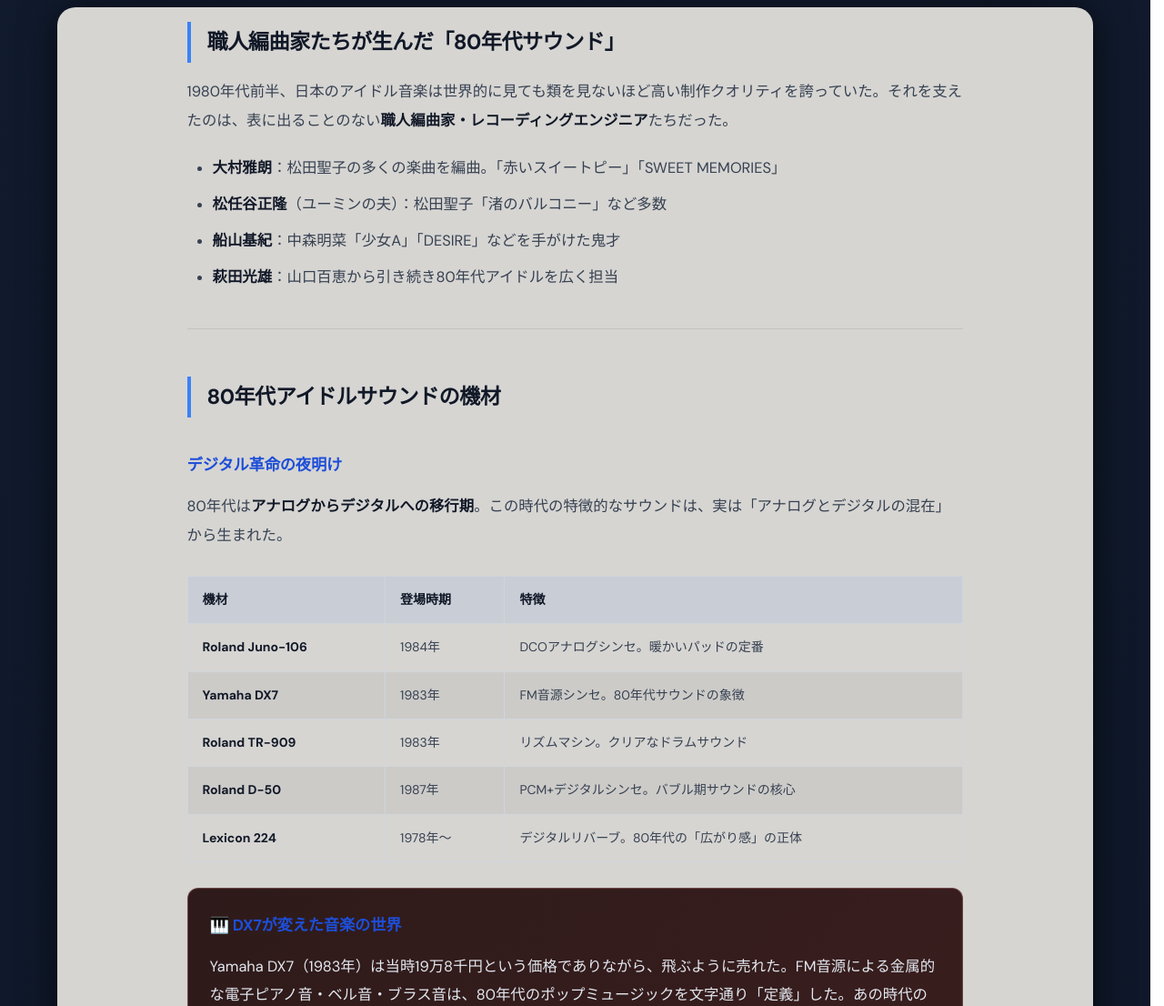
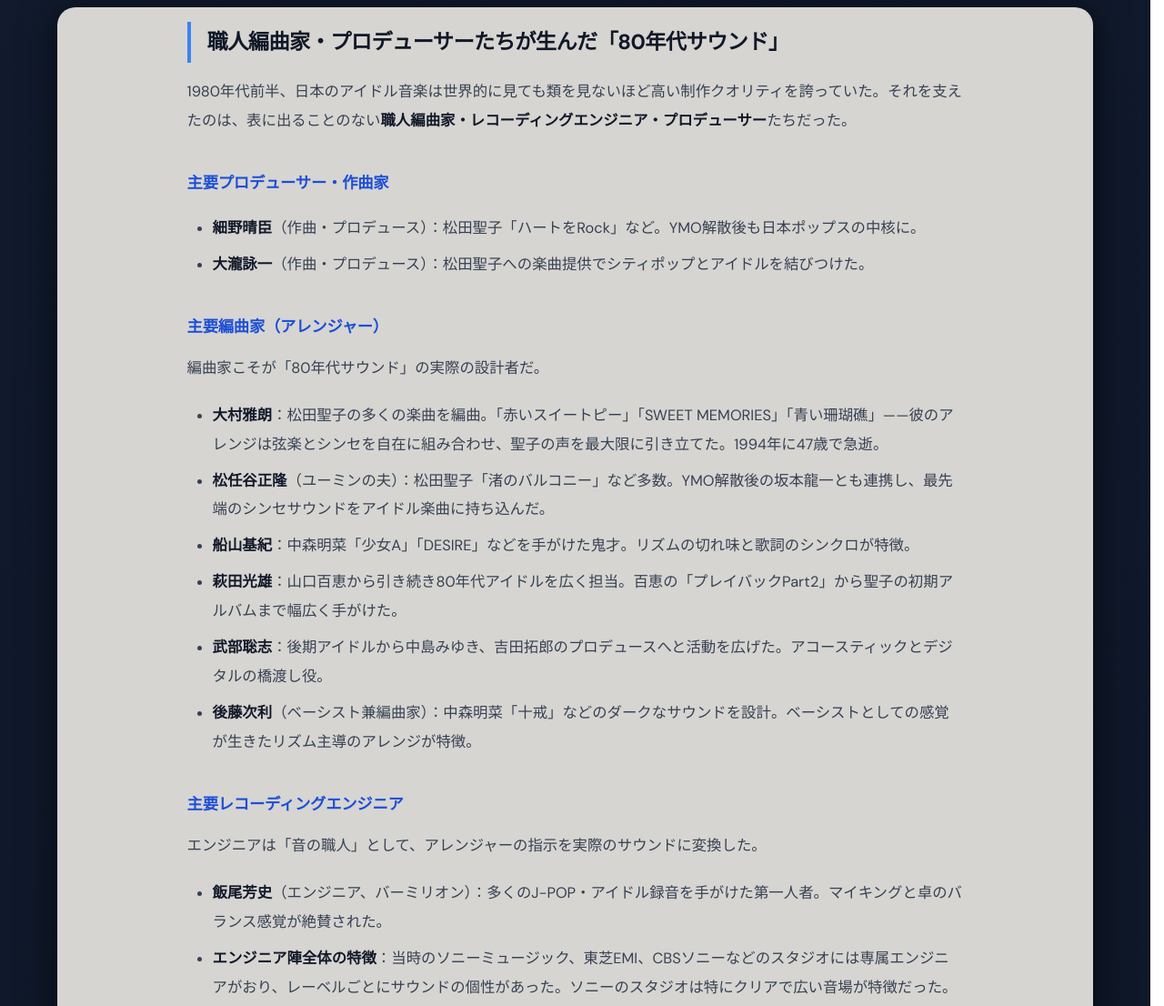
Before and after one commit to cooltake/cooltake.github.io, a Jekyll site: the page built from _posts/2026-05-30-japan-music-06-80s-idol-production.md, in a window 1280 px wide and 1400 px high, scrolled down 231 px. Shown: the part 138-1244 px from the top of the window at 91% size. Built offline with Jekyll 4.4.1, drawn with Linux system fonts in a browser that asks for light colours; some web fonts are replaced; some of the changed text lies outside the part shown; grey boxes are pictures that could not be loaded.

Commit message:
deploy: sync from staging (_posts/2026-05-30-japan-music-06-80s-idol-production.md)

````diff
--- a/_posts/2026-05-30-japan-music-06-80s-idol-production.md
+++ b/_posts/2026-05-30-japan-music-06-80s-idol-production.md
@@ -3,46 +3,64 @@
 title: "80年代アイドル黄金期の音楽制作【1980〜1988年】松田聖子・中森明菜を支えた職人サウンド"
 date: 2026-05-30
 tags: [DAW, VST, プラグイン, 音楽制作, MIX, リバーブ]
+description: "松田聖子・中森明菜・少年隊が輝いた80年代アイドル黄金期。大村雅朗・松任谷正隆ら編曲家が作り上げた「バブル前夜のサウンド」の秘密と、現代DAWでの再現テクニックを完全解説。"
 image: /assets/images/thumb-80s-idol.jpg
-description: "松田聖子・中森明菜・少年隊が輝いた80年代アイドル黄金期。大村雅朗・松任谷正隆ら編曲家が作り上げた「バブル前夜のサウンド」の秘密と、現代DAWでの再現テクニックを完全解説。"
 ---
 
+## 職人編曲家・プロデューサーたちが生んだ「80年代サウンド」
 
-## 職人編曲家たちが生んだ「80年代サウンド」
+1980年代前半、日本のアイドル音楽は世界的に見ても類を見ないほど高い制作クオリティを誇っていた。それを支えたのは、表に出ることのない**職人編曲家・レコーディングエンジニア・プロデューサー**たちだった。
 
-1980年代前半、日本のアイドル音楽は世界的に見ても類を見ないほど高い制作クオリティを誇っていた。それを支えたのは、表に出ることのない**職人編曲家・レコーディングエンジニア**たちだった。
+### 主要プロデューサー・作曲家
 
-- **大村雅朗**：松田聖子の多くの楽曲を編曲。「赤いスイートピー」「SWEET MEMORIES」
-- **松任谷正隆**（ユーミンの夫）：松田聖子「渚のバルコニー」など多数
-- **船山基紀**：中森明菜「少女A」「DESIRE」などを手がけた鬼才
-- **萩田光雄**：山口百恵から引き続き80年代アイドルを広く担当
+- **細野晴臣**（作曲・プロデュース）：松田聖子「ハートをRock」など。YMO解散後も日本ポップスの中核に。
+- **大瀧詠一**（作曲・プロデュース）：松田聖子への楽曲提供でシティポップとアイドルを結びつけた。
 
----
+### 主要編曲家（アレンジャー）
+
+編曲家こそが「80年代サウンド」の実際の設計者だ。
+
+- **大村雅朗**：松田聖子の多くの楽曲を編曲。「赤いスイートピー」「SWEET MEMORIES」「青い珊瑚礁」——彼のアレンジは弦楽とシンセを自在に組み合わせ、聖子の声を最大限に引き立てた。1994年に47歳で急逝。
+- **松任谷正隆**（ユーミンの夫）：松田聖子「渚のバルコニー」など多数。YMO解散後の坂本龍一とも連携し、最先端のシンセサウンドをアイドル楽曲に持ち込んだ。
+- **船山基紀**：中森明菜「少女A」「DESIRE」などを手がけた鬼才。リズムの切れ味と歌詞のシンクロが特徴。
+- **萩田光雄**：山口百恵から引き続き80年代アイドルを広く担当。百恵の「プレイバックPart2」から聖子の初期アルバムまで幅広く手がけた。
+- **武部聡志**：後期アイドルから中島みゆき、吉田拓郎のプロデュースへと活動を広げた。アコースティックとデジタルの橋渡し役。
+- **後藤次利**（ベーシスト兼編曲家）：中森明菜「十戒」などのダークなサウンドを設計。ベーシストとしての感覚が生きたリズム主導のアレンジが特徴。
+
+### 主要レコーディングエンジニア
+
+エンジニアは「音の職人」として、アレンジャーの指示を実際のサウンドに変換した。
+
+- **飯尾芳史**（エンジニア、バーミリオン）：多くのJ-POP・アイドル録音を手がけた第一人者。マイキングと卓のバランス感覚が絶賛された。
+- **エンジニア陣全体の特徴**：当時のソニーミュージック、東芝EMI、CBSソニーなどのスタジオには専属エンジニアがおり、レーベルごとにサウンドの個性があった。ソニーのスタジオは特にクリアで広い音場が特徴だった。
+
+<figure style="margin:1.5rem 0;">
+<img src="/assets/images/japan-music-06-img1.jpg" alt="1980年代 日本のレコーディングスタジオ コンソール" style="width:100%;border-radius:10px;height:auto;" loading="lazy">
+<figcaption style='font-size:.8rem;color:#9ca3af;text-align:center;margin-top:.3rem;'>80年代アイドルサウンドを作り上げた大型スタジオ。SSLコンソールとYamaha DX7が並ぶ（イメージ）</figcaption>
+</figure>
+
 
 ## 80年代アイドルサウンドの機材
 
 ### デジタル革命の夜明け
 
-80年代は**アナログからデジタルへの移行期**。この時代の特徴的なサウンドは、実は「アナログとデジタルの混在」から生まれた。
-
 | 機材 | 登場時期 | 特徴 |
 |---|---|---|
 | **Roland Juno-106** | 1984年 | DCOアナログシンセ。暖かいパッドの定番 |
-| **Yamaha DX7** | 1983年 | FM音源シンセ。80年代サウンドの象徴 |
-| **Roland TR-909** | 1983年 | リズムマシン。クリアなドラムサウンド |
+| **Yamaha DX7**<a href="https://h.accesstrade.net/sp/cc?rk=01001xqc00os63&url=https%3A%2F%2Fwww.soundhouse.co.jp%2Fproducts%2Fdetail%2Fitem%2F205252%2F" rel="nofollow" referrerpolicy="no-referrer-when-downgrade" style="font-size:.8rem;color:#1e3a5f;font-weight:600;margin-left:.3em;">🛒 サウンドハウスで見る</a> | 1983年 | FM音源シンセ。80年代サウンドの象徴 |
+| **Roland TR-909**<a href="https://h.accesstrade.net/sp/cc?rk=01001xqc00os63&url=https%3A%2F%2Fwww.soundhouse.co.jp%2Fproducts%2Fdetail%2Fitem%2F320011%2F" rel="nofollow" referrerpolicy="no-referrer-when-downgrade" style="font-size:.8rem;color:#1e3a5f;font-weight:600;margin-left:.3em;">🛒 サウンドハウスで見る</a> | 1983年 | リズムマシン。クリアなドラムサウンド |
 | **Roland D-50** | 1987年 | PCM+デジタルシンセ。バブル期サウンドの核心 |
-| **Lexicon 224** | 1978年〜 | デジタルリバーブ。80年代の「広がり感」の正体 |
+| **Lexicon 224**<a href="https://h.accesstrade.net/sp/cc?rk=01001xqc00os63&url=https%3A%2F%2Fwww.soundhouse.co.jp%2Fproducts%2Fdetail%2Fitem%2F360986%2F" rel="nofollow" referrerpolicy="no-referrer-when-downgrade" style="font-size:.8rem;color:#1e3a5f;font-weight:600;margin-left:.3em;">🛒 サウンドハウスで見る</a> | 1978年〜 | デジタルリバーブ。80年代の「広がり感」の正体 |
 
-<div style="background:linear-gradient(135deg,#2e1a1a,#3a1e1e);border-radius:12px;padding:1.5rem;margin:1.5rem 0;border:1px solid rgba(252,165,165,.3);">
-<h3 style="color:#fca5a5;margin-top:0;">🎹 DX7が変えた音楽の世界</h3>
-<p style="color:#e2e8f0;">Yamaha DX7（1983年）は当時19万8千円という価格でありながら、飛ぶように売れた。FM音源による金属的な電子ピアノ音・ベル音・ブラス音は、80年代のポップミュージックを文字通り「定義」した。あの時代の音楽に必ずと言っていいほど入っているEレズ（DXベース）やマリンバ系の音——すべてDX7の仕業だ。</p>
+<div style="background:#e8edf2;border-radius:12px;padding:1.5rem;margin:1.5rem 0;border-left:4px solid #1e3a5f;">
+<h3 style="color:#111827;margin-top:0;">🎹 DX7が変えた音楽の世界</h3>
+<p style="color:#374151;">Yamaha DX7（1983年）は当時19万8千円という価格でありながら、飛ぶように売れた。FM音源による金属的な電子ピアノ音・ベル音・ブラス音は、80年代のポップミュージックを文字通り「定義」した。あの時代の音楽に必ずと言っていいほど入っているEレズ（DXベース）やマリンバ系の音——すべてDX7の仕業だ。</p>
 </div>
 
----
 
-## 80年代サウンドの特徴的な手法
+## 80年代アイドルの音作りの特徴と技法
 
-### ゲートリバーブ
+### ゲートリバーブ——「ドッカーン」スネアの秘密
 
 「ドッカーン」という爆発的なスネアの残響——これが**ゲートリバーブ**。Phil Collinsの「In the Air Tonight」（1981年）で世界に広まり、日本の80年代アイドル楽曲にも大量に使われた。
 
@@ -51,96 +69,7 @@
 2. ノイズゲートでリバーブの尾を早めに切る
 3. 「バシッ」という鋭い残響感が生まれる
 
-現代のプラグインでは：**Waves H-Reverb**、**FabFilter Pro-R**のゲートモードで再現可能。
-
-### コーラスエフェクト
-
-80年代シンセの広がり感の正体は**コーラス**。Juno-106の内蔵コーラスが代表例。現代では：
-- **Roland Juno-106 (Roland Cloud)**
-- **Arturia Juno V**
-- **Valhalla Chorus**（無料）
-
-### デジタルリバーブの「ウォッシュ」感
-
-Lexiconのリバーブが作る「空間の広さ」——現代では：
-- **Lexicon MPX Native Reverb**
-- **Valhalla Room**
-- **Soundtoys Little Plate**
-
-<div style="margin:1.5rem 0;">
-<a href="https://h.accesstrade.net/sp/cc?rk=0100pdhv00n9hy&url=https%3A%2F%2Fwww.soundhouse.co.jp%2Fsearch%2Findex%3Fs_category_cd%3D311%26s_maker_cd%3D%26s_search_all%3D%26s_ord%3D" rel="nofollow" referrerpolicy="no-referrer-when-downgrade" style="display:inline-block;text-decoration:none;">
-<img src="/assets/images/btn-soundhouse.jpg" alt="サウンドハウスで探す" width="600" height="155" style="max-width:100%;height:auto;border-radius:14px;display:block;">
-</a>
-</div>
-
----
-
-## 現代DAWで「80年代アイドルサウンド」を再現するセットアップ
-
-### 必須プラグイン構成
-
-```
-ドラム：  TR-909サンプル + ゲートリバーブ
-ベース：  DX7ベース（FM音源プラグイン）
-コード：  Juno-106コーラスパッド
-リード：  D-50系PCMシンセ
-リバーブ：Lexicon系プラグイン（ロング設定）
-マスター：わずかなサチュレーション（テープ感）
-```
-
-### Yamaha DX7をプラグインで再現
-
-- **Dexed（無料）**：DX7の完全エミュレーション。公式プリセット読み込み可
-- **Native Instruments FM8**：FM音源プラグインの定番
-- **Arturia DX7 V**：最高忠実度の復刻
-
-<div style="margin:1.5rem 0;">
-<a href="https://hb.afl.rakuten.co.jp/ichiba/54518dd8.3792440a.54518dd9.03b99be4/?pc=https%3A%2F%2Fsearch.rakuten.co.jp%2Fsearch%2Fmall%2FDTM%2B%25E3%2582%25BD%25E3%2583%2595%25E3%2583%2588%25E3%2582%25A6%25E3%2582%25A7%25E3%2582%25A2%2F" rel="nofollow" referrerpolicy="no-referrer-when-downgrade" style="display:inline-block;text-decoration:none;">
-<img src="/assets/images/btn-rakuten.jpg" alt="楽天市場で探す" width="600" height="155" style="max-width:100%;height:auto;border-radius:14px;display:block;">
-</a>
-</div>
-
----
-
-## 80年代アイドルサウンドが現代に生きる理由
-
-City Popリバイバルとともに、80年代のアイドルサウンドも世界中で再評価されている。「あの時代の音」にはデジタルとアナログが混在する独特の温かさがある。現代の高解像度DAWで作るより、あえて「80年代的な制約」を設けた方がむしろ魅力的なサウンドが生まれることも多い。
-
-**今のDTMクリエイターへの教訓**：制約こそが創造性を生む。
-
----
-
-## 80年代アイドルサウンドを聴く・学ぶ・機材を揃える
-
-### 関連アルバム・CDを探す
-
-<div style="margin:1.5rem 0;">
-<a href="https://hb.afl.rakuten.co.jp/ichiba/54518dd8.3792440a.54518dd9.03b99be4/?pc=https%3A//search.rakuten.co.jp/search/mall/%E6%9D%BE%E7%94%B0%E8%81%96%E5%AD%90%2B%E4%B8%AD%E6%A3%AE%E6%98%8E%E8%8F%9C%2BCD/" rel="nofollow" referrerpolicy="no-referrer-when-downgrade" style="display:inline-block;text-decoration:none;">
-<img src="/assets/images/btn-rakuten.jpg" alt="楽天市場で探す" width="600" height="155" style="max-width:100%;height:auto;border-radius:14px;display:block;">
-</a>
-</div>
-
-### 関連書籍・教則本を探す
-
-<div style="margin:1.5rem 0;">
-<a href="https://hb.afl.rakuten.co.jp/ichiba/54518dd8.3792440a.54518dd9.03b99be4/?pc=https%3A//search.rakuten.co.jp/search/mall/%E9%9F%B3%E6%A5%BD%E5%88%B6%E4%BD%9C%2B%E3%82%A2%E3%83%AC%E3%83%B3%E3%82%B8%2B%E6%95%99%E5%89%87%E6%9C%AC/" rel="nofollow" referrerpolicy="no-referrer-when-downgrade" style="display:inline-block;text-decoration:none;">
-<img src="/assets/images/btn-rakuten.jpg" alt="楽天市場で探す" width="600" height="155" style="max-width:100%;height:auto;border-radius:14px;display:block;">
-</a>
-</div>
-
-### 関連機材・楽器を探す
-
-<div style="display:flex;gap:.75rem;margin:1.5rem 0;">
-<a href="https://h.accesstrade.net/sp/cc?rk=0100pdhv00n9hy&url=https%3A%2F%2Fwww.soundhouse.co.jp%2Fsearch%2Findex%3Fs_category_cd%3D311%26s_maker_cd%3D%26s_search_all%3D%26s_ord%3D" rel="nofollow" referrerpolicy="no-referrer-when-downgrade" style="display:block;flex:1;text-decoration:none;">
-<img src="/assets/images/btn-soundhouse.jpg" alt="サウンドハウスで探す" width="600" height="155" style="max-width:100%;height:auto;border-radius:14px;display:block;">
-</a>
-<a href="https://hb.afl.rakuten.co.jp/ichiba/54518dd8.3792440a.54518dd9.03b99be4/?pc=https%3A//search.rakuten.co.jp/search/mall/DTM%2B%E3%83%97%E3%83%A9%E3%82%B0%E3%82%A4%E3%83%B3%2B%E3%82%BD%E3%83%95%E3%83%88%E3%82%A6%E3%82%A7%E3%82%A2/" rel="nofollow" referrerpolicy="no-referrer-when-downgrade" style="display:block;flex:1;text-decoration:none;">
-<img src="/assets/images/btn-rakuten.jpg" alt="楽天市場で探す" width="600" height="155" style="max-width:100%;height:auto;border-radius:14px;display:block;">
-</a>
-</div>
----
-
-## 80年代スタジオサウンドの秘密——機材とエンジニアリング
+**具体事例**：中森明菜「DESIRE—情熱—」（1986年）のスネアサウンドがまさにこの手法。船山基紀のアレンジと飯尾芳史の録音が生み出した。
 
 ### 大村雅朗の編曲法
 
@@ -149,6 +78,16 @@
 1. **弦楽のシンセとのブレンド**：生ストリングスとRoland Juno系を重ねる「厚み」
 2. **ピアノのスタッカート**：アコースティックピアノを短く刻んでリズム感を演出
 3. **コーラスの3度重ね**：メインボーカル + 2本のハーモニーで「天使感」を出す
+
+<div class="video-link-box" style="margin:1rem 0;padding:.7rem 1rem;background:#eef1f5;border-left:3px solid #1e3a5f;border-radius:6px;">
+<a href="https://www.youtube.com/results?search_query=%E6%9D%BE%E7%94%B0%E8%81%96%E5%AD%90%20%E8%B5%A4%E3%81%84%E3%82%B9%E3%82%A4%E3%83%BC%E3%83%88%E3%83%94%E3%83%BC" target="_blank" rel="nofollow noopener" style="display:inline-flex;align-items:center;gap:.4em;color:#1e3a5f;text-decoration:none;font-weight:600;">▶ 「赤いスイートピー」を聴く</a>
+</div>
+
+### コーラスエフェクト——80年代シンセの広がり感の正体
+
+80年代シンセの広がり感の正体は**コーラス**。Juno-106の内蔵コーラスが代表例。
+
+**コーラス効果の仕組み**：原音をわずかにピッチシフトしてピッチを揺らしながらミックスすることで、1つの音源が複数に聴こえる。人間の合唱の「揺らぎ」を電子的に再現した技術だ。
 
 ### Lexicon 224リバーブの「音の作り方」
 
@@ -161,15 +100,48 @@
 HF Damping：　　高域を少し落とす（デジタル的な硬さを和らげる）
 ```
 
-これをValhalla RoomやAltiverb 7で再現する際は、プリディレイを必ず設定すること。
 
-### DX7音色データベース
+## 80年代アイドルサウンドが他ジャンルに与えた影響
 
-代表的なDX7プリセットと使われた曲のジャンル：
+80年代アイドルの音作り技法は、アイドル楽曲にとどまらず日本の音楽制作全体を変えた。
 
-| プリセット名 | 音色タイプ | 80年代での使われ方 |
-|------------|-----------|-----------------|
-| E. PIANO 1 | エレピ | バラード系のコード演奏 |
-| BASS 1 | DXベース | J-POPのベースライン全般 |
-| MARIMBA | マリンバ系 | アイドル曲のイントロ |
-| BRASS 1 | ブラス | フィルインやアクセント |
+- **ゲートリバーブ**はJ-ROCKのドラムサウンドにも普及。BOØWY「Dreamin'」などバンドブームのサウンドにもこの手法が使われた。
+- **DX7のFM音源**はゲーム音楽（ファミコン・メガドライブ時代）にも流用され、日本のゲームサウンドの基礎を作った。
+- **Lexicon系リバーブの「広い空間感」**は後のシティポップリバイバルにも受け継がれ、現代のプロデューサーが意識的に使うようになった。
+- **ストリングスとシンセのブレンド手法**はJ-POP全般の標準アレンジとなり、90年代小室サウンドにも継承された。
+
+<figure style="margin:1.5rem 0;">
+<img src="/assets/images/japan-music-06-img2.jpg" alt="Yamaha DX7 と Roland D-50" style="width:100%;border-radius:10px;height:auto;" loading="lazy">
+<figcaption style='font-size:.8rem;color:#9ca3af;text-align:center;margin-top:.3rem;'>80年代アイドルサウンドを作った2大シンセ。DX7（左）とRoland D-50（右）</figcaption>
+</figure>
+
+
+## 現代DAWで「80年代アイドルサウンド」を再現する
+
+```
+ドラム：  TR-909サンプル + ゲートリバーブ
+ベース：  DX7ベース（FM音源プラグイン Dexed など）
+コード：  Juno-106コーラスパッド
+リード：  D-50系PCMシンセ
+リバーブ：Lexicon系プラグイン（ロング設定）
+マスター：わずかなサチュレーション（テープ感）
+```
+
+
+## CDを探す
+
+<div style="margin:.8rem 0;"><span style="display:block;font-size:.78rem;color:#4b5563;margin-bottom:3px;margin-top:6px;">🔍 楽天市場で探す</span>
+<a href="https://hb.afl.rakuten.co.jp/ichiba/0b15ddc7.28c5c9ed.0b15ddc8.5d23dd4d/?pc=https%3A%2F%2Fsearch.rakuten.co.jp%2Fsearch%2Fmall%2F%E6%9D%BE%E7%94%B0%E8%81%96%E5%AD%90%20%E4%B8%AD%E6%A3%AE%E6%98%8E%E8%8F%9C%2080%E5%B9%B4%E4%BB%A3%20CD%2F" rel="nofollow" referrerpolicy="no-referrer-when-downgrade" style="display:inline-block;text-decoration:none;"><img src="/assets/images/btn-rakuten.jpg" alt="楽天市場で探す" width="240" style="height:auto;border-radius:8px;display:block;"></a></div>
+
+### 関連書籍を探す
+
+<div style="margin:.8rem 0;"><span style="display:block;font-size:.78rem;color:#4b5563;margin-bottom:3px;margin-top:6px;">🔍 楽天市場で探す</span>
+<a href="https://hb.afl.rakuten.co.jp/ichiba/0b15ddc7.28c5c9ed.0b15ddc8.5d23dd4d/?pc=https%3A%2F%2Fsearch.rakuten.co.jp%2Fsearch%2Fmall%2F%E9%9F%B3%E6%A5%BD%E5%88%B6%E4%BD%9C%20%E3%82%A2%E3%83%AC%E3%83%B3%E3%82%B8%20%E6%95%99%E5%89%87%E6%9C%AC%2F" rel="nofollow" referrerpolicy="no-referrer-when-downgrade" style="display:inline-block;text-decoration:none;"><img src="/assets/images/btn-rakuten.jpg" alt="楽天市場で探す" width="240" style="height:auto;border-radius:8px;display:block;"></a></div>
+
+
+
+
+<div style="display:flex;justify-content:space-between;flex-wrap:wrap;gap:.8rem;margin:2rem 0;">
+<a href="/2026/05/30/japan-music-05-ymo-techno/" style="display:inline-block;padding:.5rem 1rem;background:#e8edf2;border:1px solid #c8c5c0;border-radius:8px;color:#1e3a5f;text-decoration:none;font-size:.9rem;">← #05 YMO・テクノポップ</a>
+<a href="/2026/05/30/japan-music-07-80s-commercial/" style="display:inline-block;padding:.5rem 1rem;background:#e8edf2;border:1px solid #c8c5c0;border-radius:8px;color:#1e3a5f;text-decoration:none;font-size:.9rem;">#07 80年代半ば商業音楽 →</a>
+</div>
````
